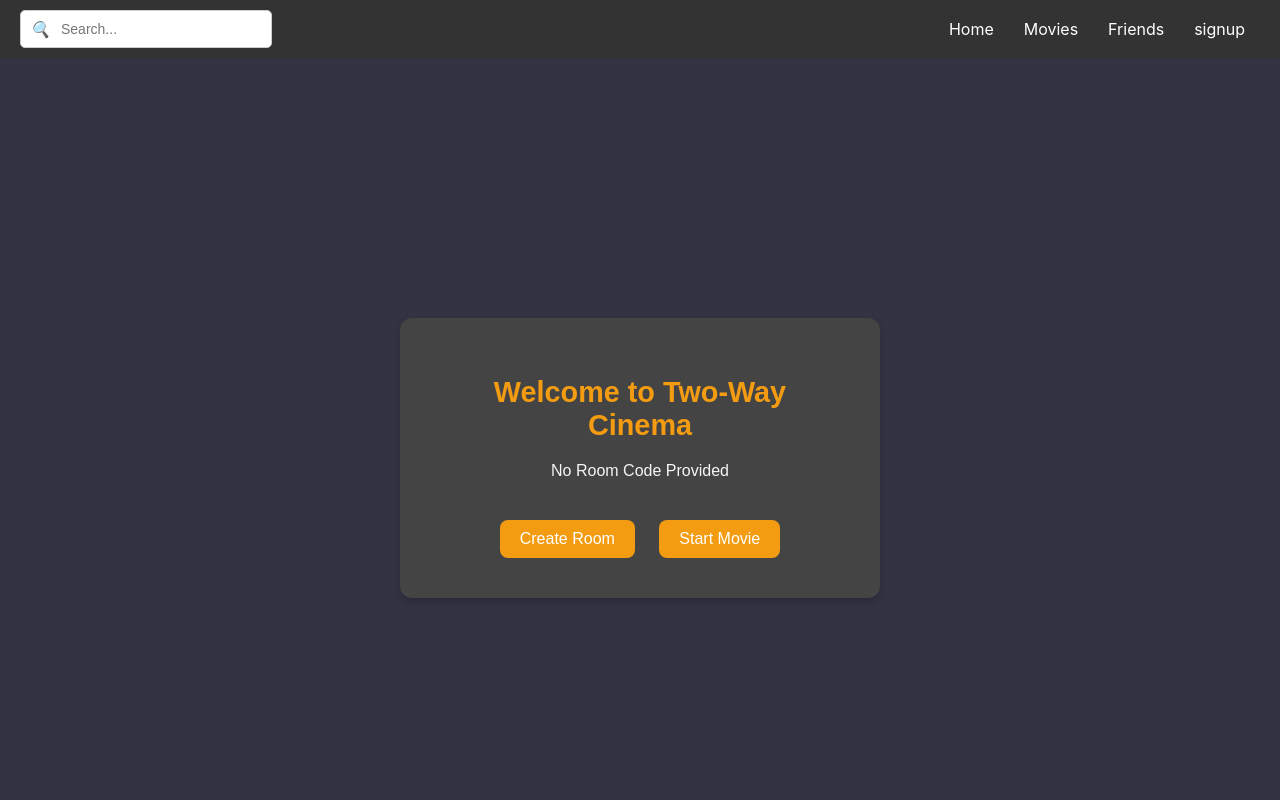
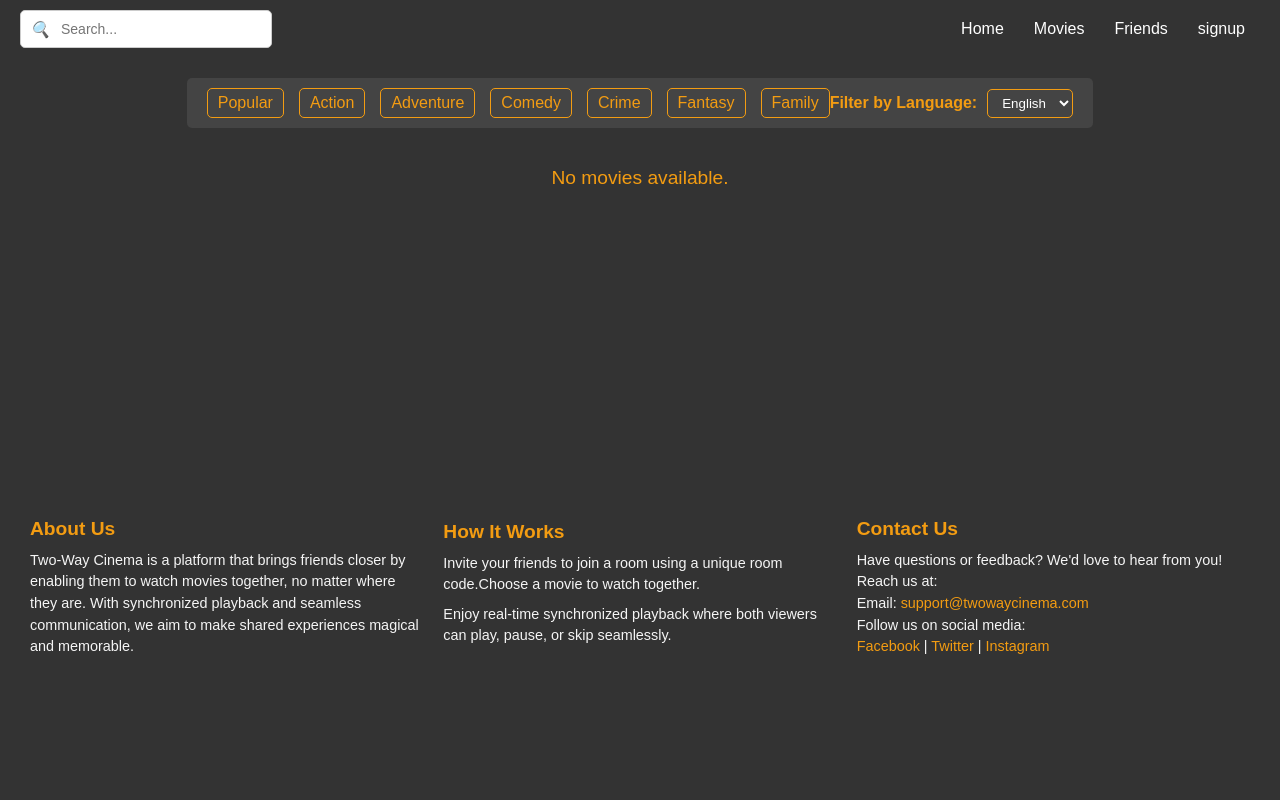
Before and after one commit to Recklesssss/Cinema, a React (Create React App) app in the folder frontend/: page /movies in a window 1280 px wide. Shown: the top 800 px of the page. Built offline with nearby package versions, Linux system fonts and the light colour scheme.

Commit message:
setting up the movie and rooms

```diff
--- a/frontend/src/App.css
+++ b/frontend/src/App.css
@@ -1,5 +1,6 @@
 .App {
   text-align: center;
+  margin: -8px;
 }
 
 .App-logo {
--- a/frontend/src/App.js
+++ b/frontend/src/App.js
@@ -1,14 +1,33 @@
 import './App.css';
 import Room from './components/Room/Room';
-import Navbar from './components/navbar/Navbar'
+import Navbar from './components/navbar/Navbar';
 import Footer from './components/footer/Footer';
+import { Route, Routes } from 'react-router-dom';
+import Movie from './components/movie/Movie';
 
 function App() {
   return (
     <div className="App">
-      <Navbar/>
-      <Room/>
-      <Footer/>
+      <Routes>
+        <Route
+          path="/"
+          element={
+            <>
+              <Navbar />
+              <Room />
+              <Footer />
+            </>
+          }
+        />
+        <Route
+          path="/movies"
+          element={
+            <>
+              <Movie/>
+            </>
+          }
+        />
+      </Routes>
     </div>
   );
 }
--- a/frontend/src/components/Room/Room.css
+++ b/frontend/src/components/Room/Room.css
@@ -1,69 +1,61 @@
-/* Style for the main container */
 .room__container {
     display: flex;
-    justify-content: center; /* Center horizontally */
-    align-items: center; /* Center vertically */
-    height: 100vh; /* Full viewport height */
-    background-color: #334; /* Dark gray background */
-    color: #f5f5f5; /* Light text for contrast */
-    font-family: Arial, sans-serif; /* Clean, readable font */
+    justify-content: center;
+    align-items: center;
+    height: 100vh;
+    background-color: #334;
+    color: #f5f5f5;
+    font-family: Arial, sans-serif;
     margin: 0;
 }
 
-/* Style for the room content box */
 .room {
-    text-align: center; /* Center-align text inside the room */
-    background-color: #444; /* Slightly lighter gray box */
-    padding: 30px 40px; /* Add space inside the box */
-    border-radius: 12px; /* Rounded corners */
-    box-shadow: 0 4px 8px rgba(0, 0, 0, 0.2); /* Subtle shadow for a 3D effect */
-    max-width: 400px; /* Limit the width of the content box */
-    width: 100%; /* Make it responsive */
+    text-align: center;
+    background-color: #444;
+    padding: 30px 40px;
+    border-radius: 12px;
+    box-shadow: 0 4px 8px rgba(0, 0, 0, 0.2);
+    max-width: 400px;
+    width: 100%;
 }
 
-/* Style for the heading */
 .room h3 {
-    margin-bottom: 20px; /* Space below the heading */
-    font-size: 1.8rem; /* Larger font size for the heading */
-    color: #f39c12; /* Accent color for the heading */
+    margin-bottom: 20px;
+    font-size: 1.8rem;
+    color: #f39c12;
+}
+.room p {
+    font-size: 1rem;
+    margin-bottom: 30px;
 }
 
-/* Style for the paragraph */
-.room p {
-    font-size: 1rem; /* Normal readable size */
-    margin-bottom: 30px; /* Space below the paragraph */
+.room button {
+    background-color: #f39c12;
+    color: #fff;
+    border: none;
+    border-radius: 8px;
+    padding: 10px 20px;
+    font-size: 1rem;
+    margin: 10px;
+    cursor: pointer;
+    transition: background-color 0.3s ease;
 }
 
-/* Style for buttons */
-.room button {
-    background-color: #f39c12; /* Accent color */
-    color: #fff; /* White text */
-    border: none; /* Remove border */
-    border-radius: 8px; /* Rounded corners */
-    padding: 10px 20px; /* Padding for buttons */
-    font-size: 1rem; /* Font size for buttons */
-    margin: 10px; /* Space between buttons */
-    cursor: pointer; /* Change cursor to pointer on hover */
-    transition: background-color 0.3s ease; /* Smooth transition for hover effect */
+.room button:hover {
+    background-color: #e67e22;
 }
 
-/* Hover effect for buttons */
-.room button:hover {
-    background-color: #e67e22; /* Darker shade of the accent color */
-}
-
-/* Responsive adjustments */
 @media (max-width: 768px) {
     .room {
-        padding: 20px; /* Adjust padding for smaller screens */
+        padding: 20px;
     }
 
     .room h3 {
-        font-size: 1.5rem; /* Reduce heading size on smaller screens */
+        font-size: 1.5rem;
     }
 
     .room button {
-        padding: 8px 16px; /* Smaller button size */
-        font-size: 0.9rem; /* Adjust font size */
+        padding: 8px 16px;
+        font-size: 0.9rem;
     }
 }
--- a/frontend/src/components/Room/Room.jsx
+++ b/frontend/src/components/Room/Room.jsx
@@ -1,5 +1,7 @@
 import React from 'react';
 import { useNavigate } from 'react-router-dom';
+import { Link } from 'react-router-dom';
+
 import './Room.css'
 
 function Room({ roomCode }) {
@@ -11,7 +13,7 @@ function Room({ roomCode }) {
                 <h3>Welcome to Two-Way Cinema</h3>
                 <p>{roomCode ? `Room Code: ${roomCode}` : "No Room Code Provided"}</p>
                 <button onClick={() => navigate('/')}>Create Room</button> {/* Use navigate directly */}
-                <button>Start Movie</button>
+                <Link to={'/movies'}><button>Start Movie</button></Link>
             </div>
         </div>
     );
--- /dev/null
+++ b/frontend/src/components/movie/Movie.css
@@ -0,0 +1,116 @@
+/* General Styles */
+body {
+    margin: 1;
+    font-family: 'Arial', sans-serif;
+    background-color: #333; /* Primary color as background */
+    color: #fff; /* White text for contrast */
+  }
+
+  /* Movie Container */
+  .movie {
+    display: flex;
+    flex-direction: column;
+    min-height: 100vh;
+  }
+
+  .movie_container {
+    flex: 1; /* Ensures the content expands to fill available space */
+    max-width: 1200px;
+    margin: 0 auto;
+    padding: 20px;
+  }
+
+  /* Movie Category */
+  .movie_category {
+    display: flex;
+    justify-content: space-between;
+    align-items: center;
+    background-color: #444; /* Slightly lighter than primary */
+    padding: 10px 20px;
+    border-radius: 5px;
+    margin-bottom: 20px;
+  }
+
+  .movie_category .sorting ul {
+    list-style: none;
+    display: flex;
+    gap: 15px;
+    margin: 0;
+    padding: 0;
+  }
+
+  .movie_category .sorting ul li {
+    cursor: pointer;
+    padding: 5px 10px;
+    color: #f39c12; /* Secondary color */
+    border: 1px solid #f39c12;
+    border-radius: 5px;
+    transition: background-color 0.3s, color 0.3s;
+  }
+
+  .movie_category .sorting ul li:hover {
+    background-color: #f39c12;
+    color: #333; /* Invert text color on hover */
+  }
+
+  .movie_category .filter label {
+    margin-right: 10px;
+    font-weight: bold;
+    color: #f39c12;
+  }
+
+  .movie_category .filter select {
+    padding: 5px 10px;
+    border: 1px solid #f39c12;
+    border-radius: 5px;
+    background-color: #444;
+    color: #fff;
+  }
+
+  /* Movies List */
+  .movies {
+    display: grid;
+    grid-template-columns: repeat(auto-fit, minmax(250px, 1fr));
+    gap: 20px;
+  }
+
+  /* Individual Movie Item */
+  .movie_item {
+    background-color: #444; /* Slightly lighter than primary */
+    border: 1px solid #555; /* Subtle border */
+    border-radius: 8px;
+    overflow: hidden;
+    text-align: center;
+    padding: 15px;
+    transition: transform 0.3s, box-shadow 0.3s;
+  }
+
+  .movie_item:hover {
+    transform: scale(1.05);
+    box-shadow: 0px 4px 10px rgba(0, 0, 0, 0.6);
+  }
+
+  .movie_item h3 {
+    font-size: 1.2em;
+    color: #f39c12;
+    margin-bottom: 10px;
+  }
+
+  .movie_item img {
+    max-width: 100%;
+    height: auto;
+    border-radius: 5px;
+    margin-bottom: 10px;
+  }
+
+  .movie_item p {
+    font-size: 0.9em;
+    color: #ccc; /* Slightly lighter text for descriptions */
+  }
+
+  /* No Movies Message */
+  .movies p {
+    text-align: center;
+    font-size: 1.2em;
+    color: #f39c12;
+  }
--- /dev/null
+++ b/frontend/src/components/movie/Movie.jsx
@@ -0,0 +1,55 @@
+import React, { useState } from 'react';
+import "./Movie.css"
+import Navbar from '../navbar/Navbar';
+import Footer from '../footer/Footer';
+
+function Movie() {
+  const [movie, setMovie] = useState([]);
+
+  return (
+    <div className="movie">
+        <Navbar/>
+    <div className="movie_container">
+      <div className="movie_category">
+        <div className="sorting">
+          <ul>
+            <li>Popular</li>
+            <li>Action</li>
+            <li>Adventure</li>
+            <li>Comedy</li>
+            <li>Crime</li>
+            <li>Fantasy</li>
+            <li>Family</li>
+          </ul>
+        </div>
+        <div className="filter">
+          <label htmlFor="language">Filter by Language:</label>
+          <select name="language" id="language">
+            <option value="english">English</option>
+            <option value="turkish">Turkish</option>
+            <option value="korean">Korean</option>
+            <option value="anime">Anime</option>
+          </select>
+        </div>
+      </div>
+
+      <div className="movies">
+        {movie.length > 0 ? (
+          movie.map((item, index) => (
+            <div key={index} className="movie_item">
+              <h3>{item.title || 'Movie Title'}</h3>
+              <img src="" alt={item.image} />
+              <p>{item.description || 'Description goes here...'}</p>
+            </div>
+          ))
+        ) : (
+          <p>No movies available.</p>
+        )}
+      </div>
+    </div>
+    <Footer/>
+    </div>
+  );
+}
+
+export default Movie;
```
Also changed, not shown: frontend/src/index.js (+4 -7 lines).
